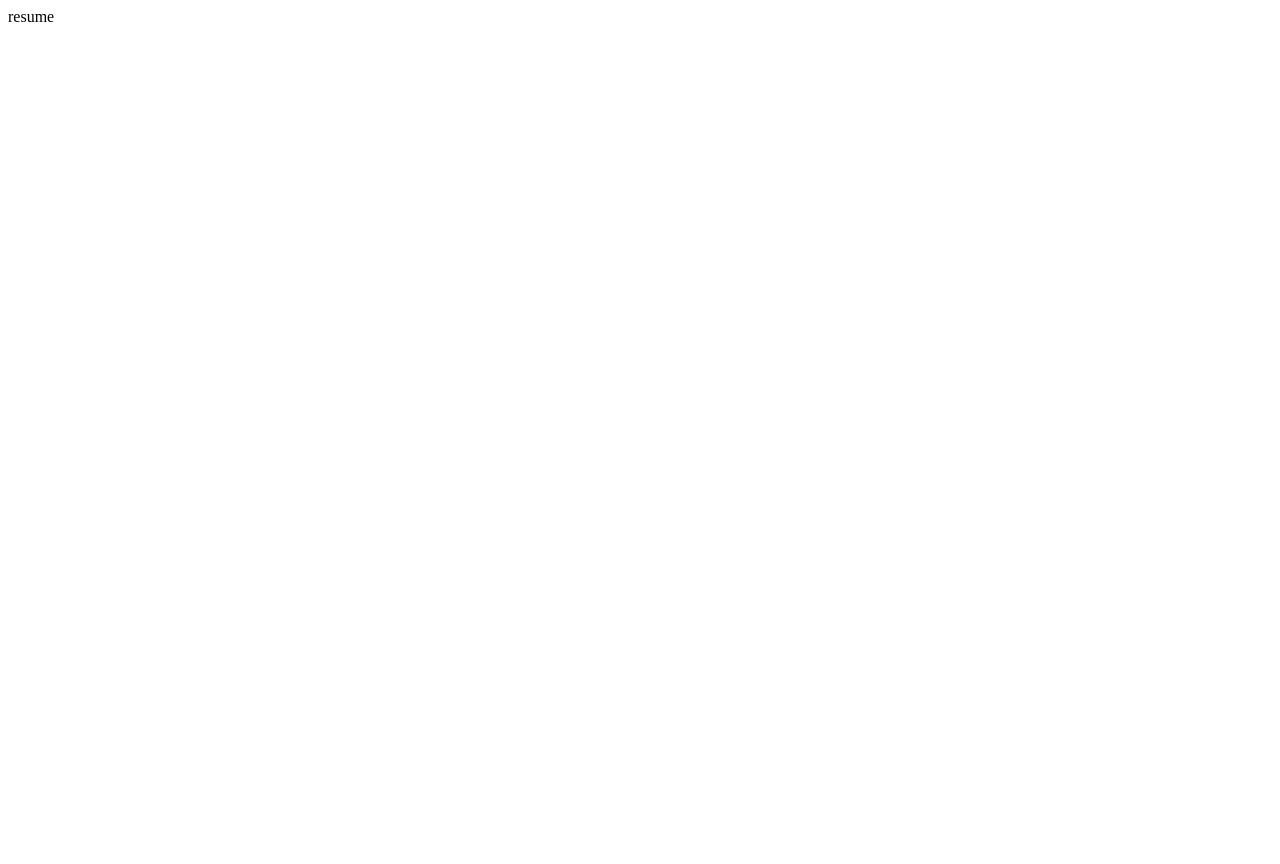
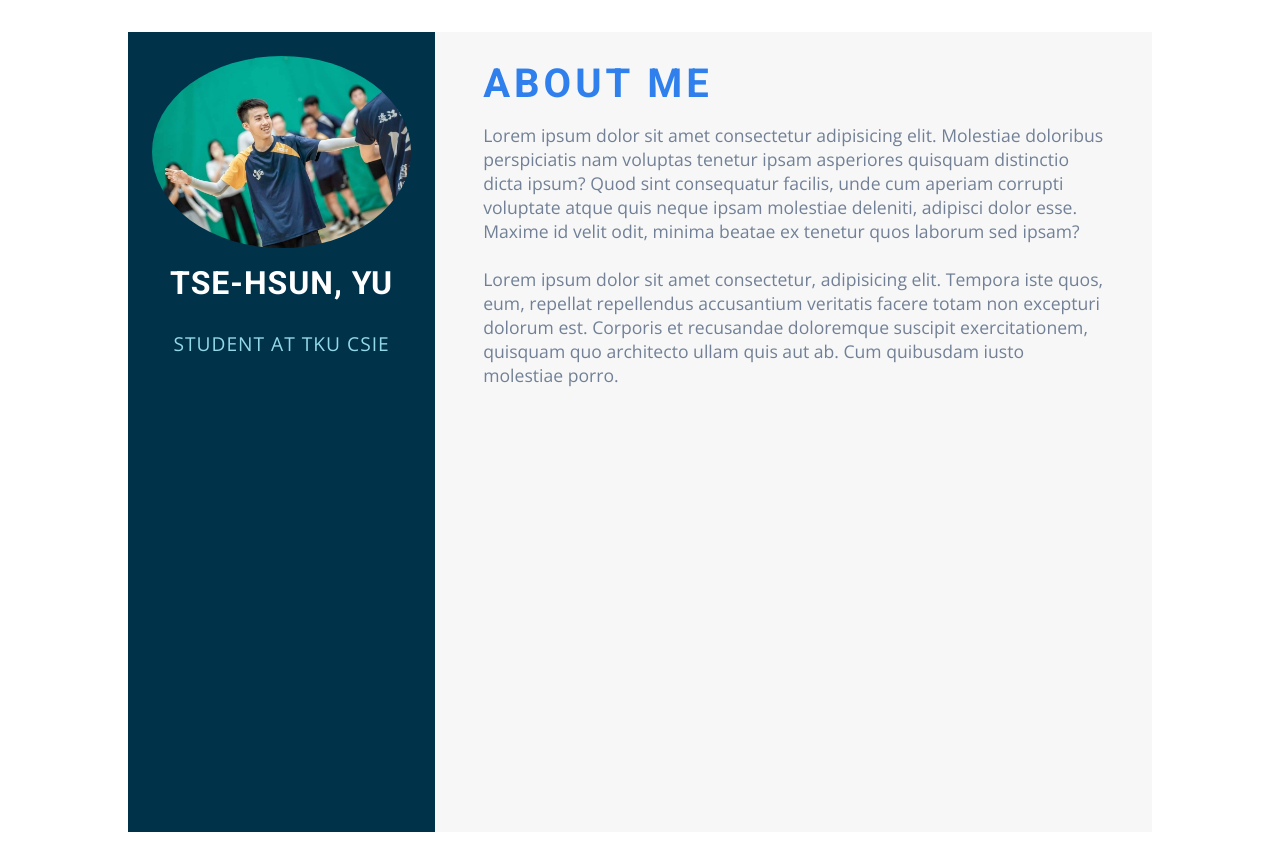
Before and after one commit to whitestorm2346/1111-web-demo-18, a plain HTML site: page demo/w09/resume_18.html in a window 1280 px wide. Before the commit the page ends 800 px from the top, so only its background shows below. Drawn offline with nearby package versions, Linux system fonts and the light colour scheme.

Commit message:
w09-p2 not finished

```diff
--- a/demo/w09/css/style_18.css
+++ b/demo/w09/css/style_18.css
@@ -394,3 +394,76 @@ Tiles
 .tile-9 {
   grid-area: h;
 }
+
+/*
+=====================
+Resume
+=====================
+*/
+
+.main-resume-section {
+  min-height: 100vh;
+  width: 80%;
+  margin: 2rem auto;
+  display: grid;
+  grid-template-columns: 30fr 70fr;
+}
+
+.resume-left {
+  height: 100%;
+  background-color: #00324a;
+}
+
+.left-content {
+  padding: 1.5rem;
+}
+
+.profile {
+
+}
+
+.profile img {
+  width: 100%;
+  height: 12rem;
+  object-fit: cover;
+  border-radius: 50%;
+}
+
+.name {
+  font-size: 2rem;
+  color: white;
+  text-align: center;
+  text-transform: uppercase;
+  letter-spacing: 1px;
+  padding: 1.2rem 0;
+}
+
+.career {
+  font-size: 1.2rem;
+  color: #94d9ea;
+  text-align: center;
+  text-transform: uppercase;
+  letter-spacing: 1px;
+  padding-bottom: 1rem;
+}
+
+.resume-right {
+  height: 100%;
+  background-color: #f7f7f7;
+}
+
+.right-content {
+  padding: 2rem 3rem;
+}
+
+.right-title {
+  text-transform: uppercase;
+  color: #2f80ed;
+  margin-bottom: 1.2rem;
+}
+
+.about-text {
+  color: #718096;
+  font-size: 1.1rem;
+  line-height: 1.5rem;
+}
--- a/demo/w09/resume_18.html
+++ b/demo/w09/resume_18.html
@@ -4,9 +4,35 @@
     <meta charset="UTF-8">
     <meta http-equiv="X-UA-Compatible" content="IE=edge">
     <meta name="viewport" content="width=device-width, initial-scale=1.0">
+    <link rel="stylesheet" href="./css/style_18.css">
     <title>Resume</title>
 </head>
 <body>
-    resume
+    <section class="main-resume-section">
+        <div class="resume-left">
+            <div class="left-content">
+                <div class="profile">
+                    <div>
+                        <img src="../../project/midterm/images/myPicture.jpg" alt="My Photo">
+                    </div>
+                    <h2 class="name">Tse-Hsun, Yu</h2>
+                    <p class="career">Student at TKU CSIE</p>
+                </div>
+            </div>
+        </div>
+
+        <div class="resume-right">
+            <div class="right-content">
+                <section class="about">
+                    <h2 class="right-title">About Me</h2>
+                    <p class="about-text">
+                        Lorem ipsum dolor sit amet consectetur adipisicing elit. Molestiae doloribus perspiciatis nam voluptas tenetur ipsam asperiores quisquam distinctio dicta ipsum? Quod sint consequatur facilis, unde cum aperiam corrupti voluptate atque quis neque ipsam molestiae deleniti, adipisci dolor esse. Maxime id velit odit, minima beatae ex tenetur quos laborum sed ipsam?
+                        <br><br>
+                        Lorem ipsum dolor sit amet consectetur, adipisicing elit. Tempora iste quos, eum, repellat repellendus accusantium veritatis facere totam non excepturi dolorum est. Corporis et recusandae doloremque suscipit exercitationem, quisquam quo architecto ullam quis aut ab. Cum quibusdam iusto molestiae porro.
+                    </p>
+                </section>
+            </div>
+        </div>
+    </section>
 </body>
 </html>
```
